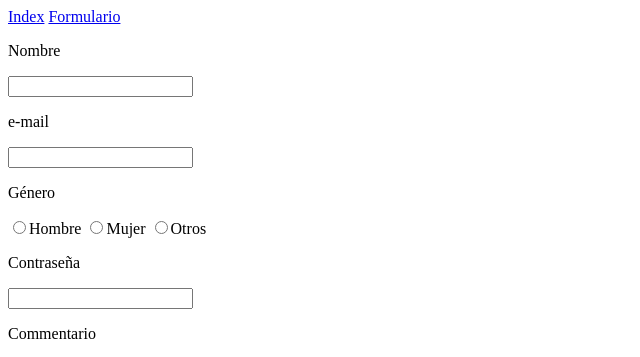
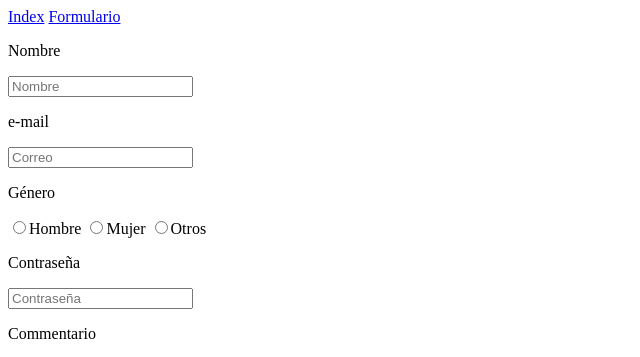
Before and after one commit to LERV1S/PracticaGit1, a plain HTML site: page formulario.html in a window 1280 px wide. Shown: the top 357 px of the page, without its empty margins (0-640 px from the left). Drawn offline with Linux system fonts and the light colour scheme.

Commit message:
PracticaGit Cambios al formulario

```diff
--- a/formulario.html
+++ b/formulario.html
@@ -14,11 +14,11 @@
     <form action='#' method='get' name='formulario'>
         <p>Nombre</p>
         <p>
-            <input type='text' name='nombre' />
+            <input type='text' placeholder="Nombre" name='nombre' />
         </p>
         <p>e-mail</p>
         <p>
-            <input type='text' name='e-mail' />
+            <input type='text' placeholder="Correo" name='e-mail' />
         </p>
         <p>Género</p>
         <p>
@@ -28,7 +28,7 @@
         </p>
         <p>Contraseña</p>
         <p>
-            <input type='password' name='contraseña' />
+            <input type='password' placeholder="Contraseña" name='contraseña' />
         </p>
         <p>Commentario</p>
         <p>
```
